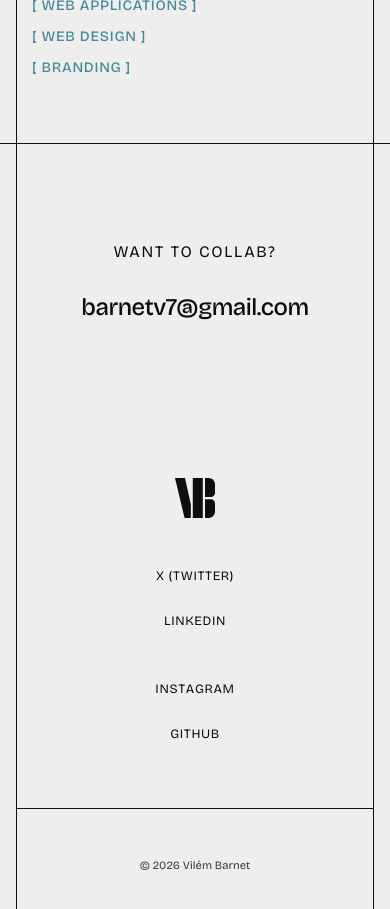
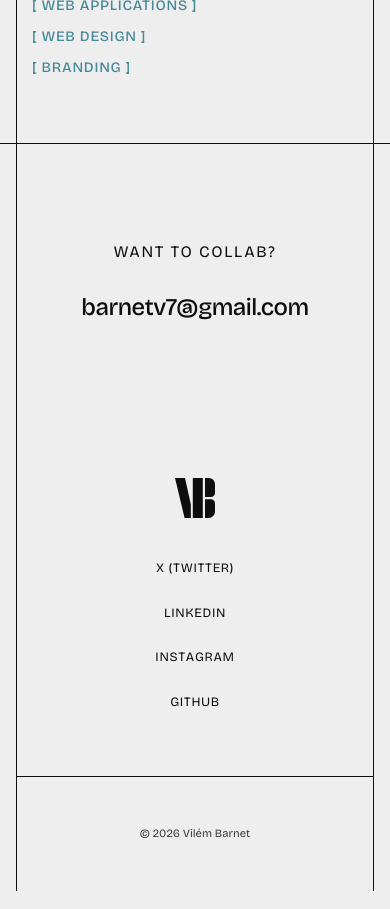
Before and after one commit to VilemB/vilembarnet, a Next.js app: page / in a window 390 px wide. Shown: the part 1800-2709 px from the top of the page. Built offline with nearby package versions, Linux system fonts and the light colour scheme.

Commit message:
fixed footerů

```diff
--- a/src/components/Navigation.tsx
+++ b/src/components/Navigation.tsx
@@ -25,11 +25,11 @@ export default function Navigation() {
     const handleEnd = () => setIsTransitioning(false);
 
     window.addEventListener("pageTransitionStart", handleStart);
-    window.addEventListener("pageTransitionEnd", handleEnd);
+    window.addEventListener("pageRevealComplete", handleEnd);
 
     return () => {
       window.removeEventListener("pageTransitionStart", handleStart);
-      window.removeEventListener("pageTransitionEnd", handleEnd);
+      window.removeEventListener("pageRevealComplete", handleEnd);
     };
   }, []);
 
--- a/src/styles/globals.css
+++ b/src/styles/globals.css
@@ -63,6 +63,7 @@
 }
 
 @media (prefers-reduced-motion: reduce) {
+
   .transition-overlay,
   .transition-overlay-accent {
     clip-path: polygon(0% 0%, 100% 0%, 100% 0%, 0% 0%) !important;
@@ -163,7 +164,7 @@ section {
 
 .top-navigation.nav-open .top-nav-left {
   opacity: 1;
-  }
+}
 
 .top-navigation.nav-open .top-nav-divider {
   opacity: 1;
@@ -979,6 +980,14 @@ section {
     margin: 0 1rem;
   }
 
+  .footer-main-row {
+    gap: 1.5rem;
+  }
+
+  .footer-logo {
+    margin-bottom: 1rem;
+  }
+
   .footer-socials-left,
   .footer-socials-right {
     flex-direction: column;
```
